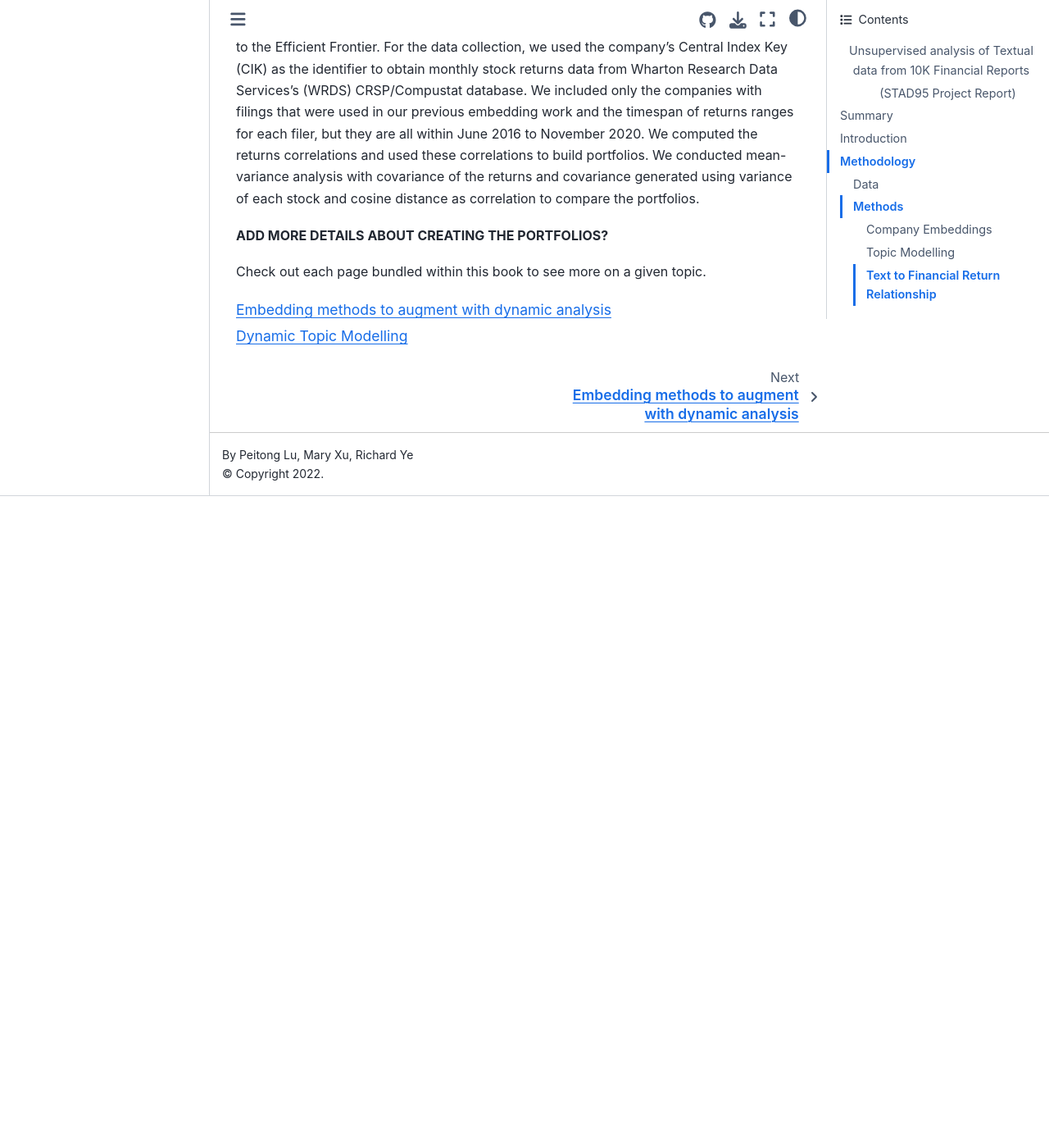
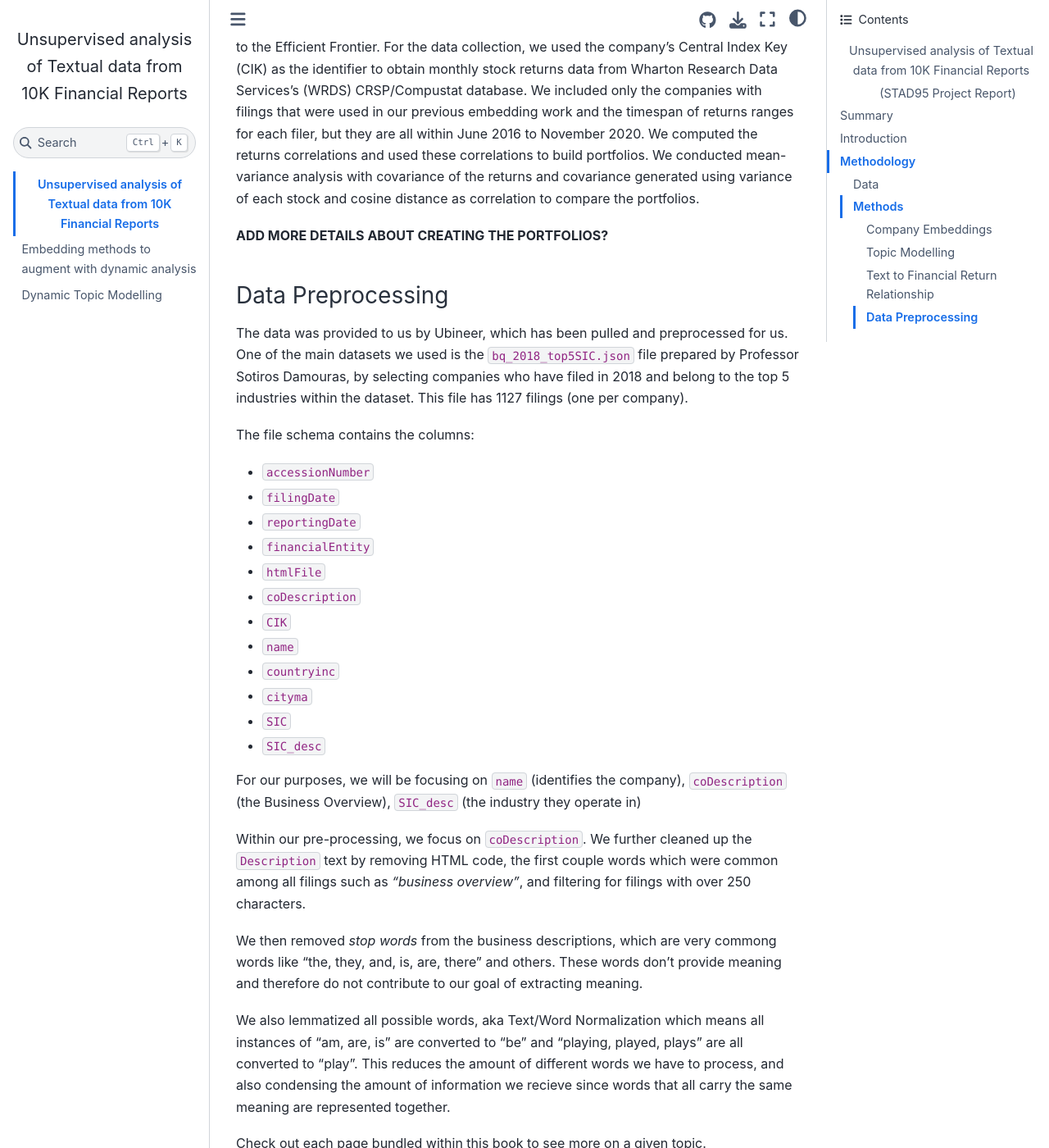
Before and after one commit to richardye101/ubineer_nlp_research, a Jupyter Book: the page built from intro.md, in a window 1280 px wide and 1400 px high, scrolled down 2579 px. Shown: the whole window at 82% size. Built offline with Jupyter Book 1.0.4 settings and Sphinx 7.4.7 and the Sphinx Book theme 1.1.4, drawn with Linux system fonts in a browser that asks for light colours; pages that are not in the unit, such as notebooks, are missing from menus; comment, search, counter and statistics services are not loaded; before the commit the page ends 3184 px from its top, so only the background shows below that.

Commit message:
Update intro.md

```diff
--- a/intro.md
+++ b/intro.md
@@ -38,6 +38,31 @@
 
 __ADD MORE DETAILS ABOUT CREATING THE PORTFOLIOS?__
 
+#### Data Preprocessing
+The data was provided to us by Ubineer, which has been pulled and preprocessed for us. One of the main datasets we used is the `bq_2018_top5SIC.json` file prepared by Professor Sotiros Damouras, by selecting companies who have filed in 2018 and belong to the top 5 industries within the dataset. This file has 1127 filings (one per company).
+
+The file schema contains the columns:
+- `accessionNumber`
+- `filingDate`
+- `reportingDate`
+- `financialEntity`
+- `htmlFile`
+- `coDescription`
+- `CIK`
+- `name`
+- `countryinc`
+- `cityma`
+- `SIC`
+- `SIC_desc`
+
+For our purposes, we will be focusing on `name` (identifies the company), `coDescription` (the Business Overview), `SIC_desc` (the industry they operate in)
+
+Within our pre-processing, we focus on `coDescription`.
+We further cleaned up the `Description` text by removing HTML code, the first couple words which were common among all filings such as _"business overview"_, and filtering for filings with over 250 characters.
+
+We then removed _stop words_ from the business descriptions, which are very commong words like "the, they, and, is, are, there" and others. These words don't provide meaning and therefore do not contribute to our goal of extracting meaning.
+
+We also lemmatized all possible words, aka Text/Word Normalization which means all instances of "am, are, is" are converted to "be" and "playing, played, plays" are all converted to "play". This reduces the amount of different words we have to process, and also condensing the amount of information we recieve since words that all carry the same meaning are represented together.
 
 Check out each page bundled within this book to see more on a given topic.
 
```
